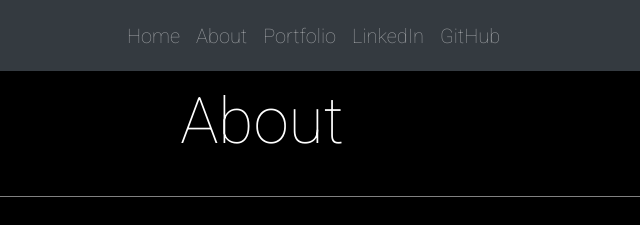
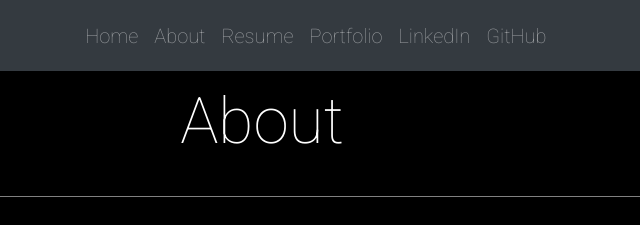
Before and after one commit to Saulstice/SolPortfolio, a plain HTML site: page html/about.html in a window 1280 px wide. Shown: the top 225 px of the page, 378-1018 px from the left. Drawn offline with nearby package versions, Linux system fonts and the light colour scheme; files whose address does not match are found by name.

Commit message:
added resume tab

```diff
--- a/html/about.html
+++ b/html/about.html
@@ -31,6 +31,9 @@
                 <li class="nav-item">
                     <a class="nav-link" href="about.html">About</a>
                 </li>
+                <li class="nav-item">
+                    <a class="nav-link" href="../saulResume.pdf" target="_blank">Resume</a>
+                  </li>
                 <li class="nav-item">
                     <a class="nav-link" href="portfolio.html">Portfolio</a>
                 </li>
```
Also changed, not shown: html/portfolio.html (+3 -0 lines), index.html (+3 -0 lines), 2 other files.
